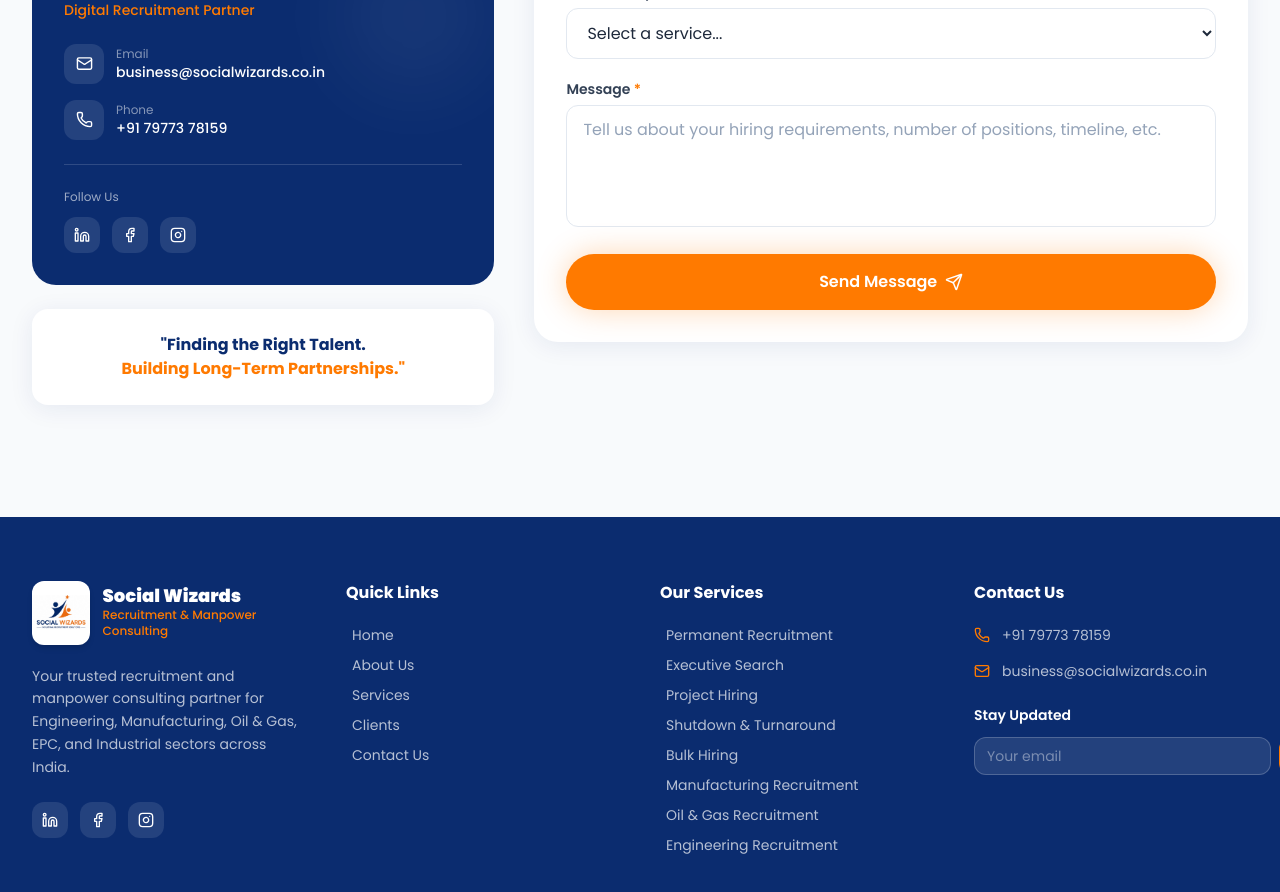
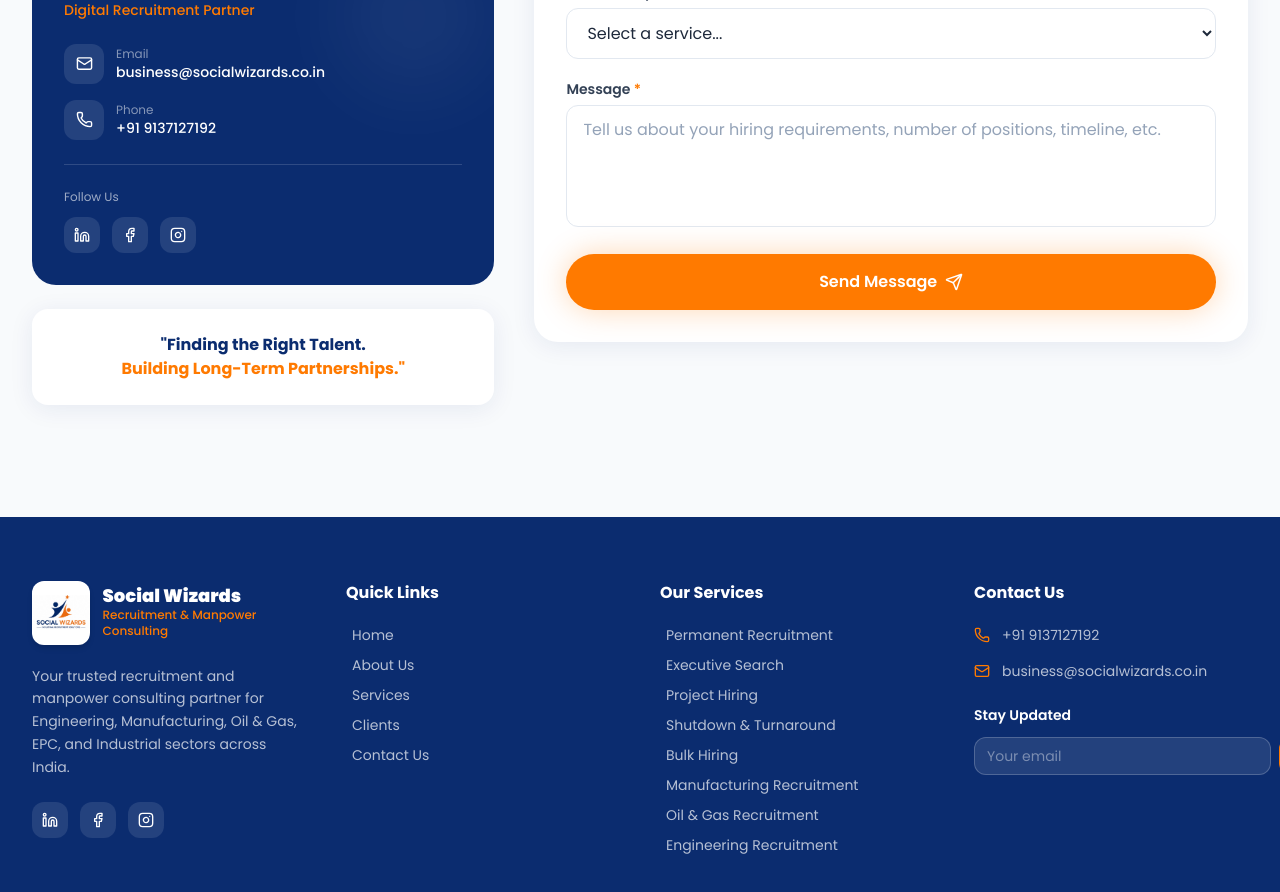
Before and after one commit to jayprakash-mahato/socialWizards, a Next.js app: page / in a window 1280 px wide. Shown: the part 7084-7976 px from the top of the page. Built offline with nearby package versions, Linux system fonts and the light colour scheme.

Commit message:
added contach detail

```diff
--- a/constants/index.ts
+++ b/constants/index.ts
@@ -5,11 +5,11 @@ export const SITE_CONFIG = {
     "Social Wizards is a leading recruitment and manpower consulting firm specializing in hiring skilled professionals across Engineering, Manufacturing, Construction, Oil & Gas, Chemical, Infrastructure, Power, Energy, EPC, and Industrial sectors.",
   url: "https://www.socialwizards.co.in",
   email: "business@socialwizards.co.in",
-  phone: "+91 79773 78159",
-  phone2: "+91 79773 78159",
+  phone: "+91 9137127192",
+  phone2: "+91 9137127192",
   address: "Digital Recruitment Partner",
   workingHours: "Mon - Sat: 9:00 AM - 6:00 PM",
-  whatsapp: "917977378159",
+  whatsapp: "9137127192",
   social: {
     linkedin: "https://linkedin.com/company/socialwizards",
     // twitter: "https://twitter.com/socialwizards",
```
